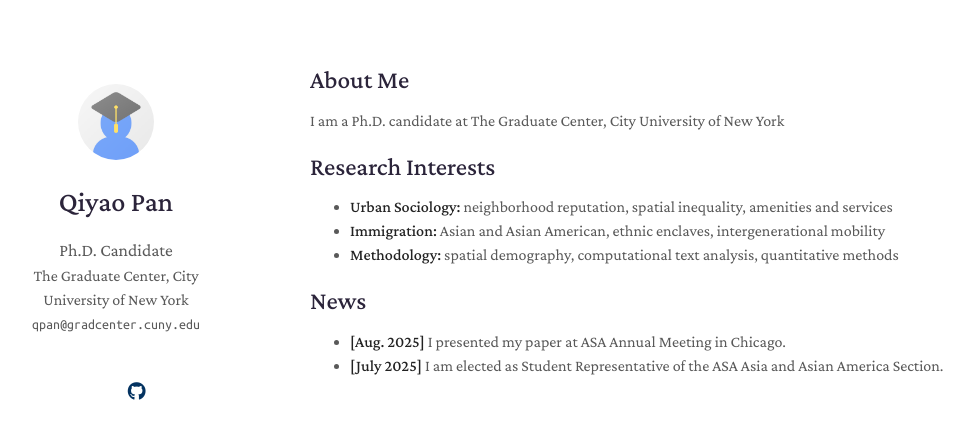
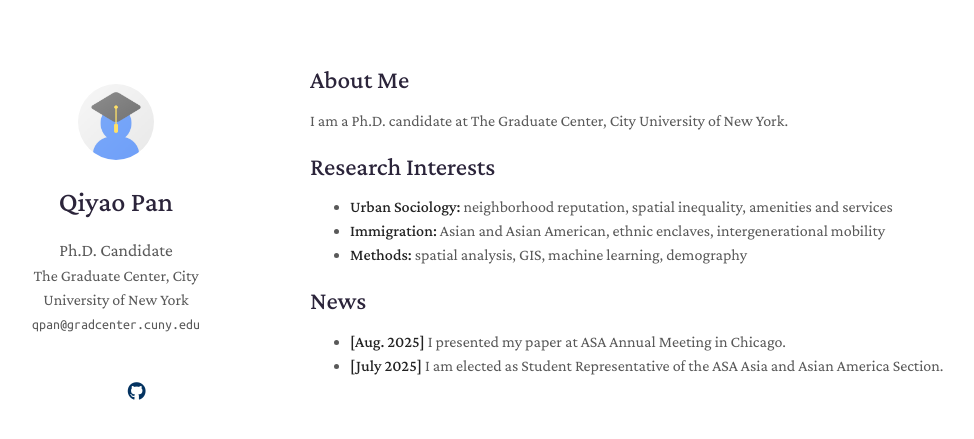
Before and after one commit to qiyao-pan/qiyao-pan.github.io, a Jekyll site: the page built from index.md, in a window 1280 px wide. Shown: the top 439 px of the page, without its empty margins (160-1134 px from the left). Built offline with Jekyll 4.4.1, drawn with Linux system fonts in a browser that asks for light colours; a style sheet for code colours, icons or effects is not loaded; our own code applies the rules of GitHub Pages for plain Markdown files.

Commit message:
Update index.md

```diff
--- a/index.md
+++ b/index.md
@@ -4,13 +4,13 @@ layout: homepage
 
 ## About Me
 
-I am a Ph.D. candidate at The Graduate Center, City University of New York
+I am a Ph.D. candidate at The Graduate Center, City University of New York.
 
 ## Research Interests
 
 - **Urban Sociology:** neighborhood reputation, spatial inequality, amenities and services
 - **Immigration:** Asian and Asian American, ethnic enclaves, intergenerational mobility
-- **Methodology:** spatial demography, computational text analysis, quantitative methods
+- **Methods:** spatial analysis, GIS, machine learning, demography
 
 ## News
 
```
